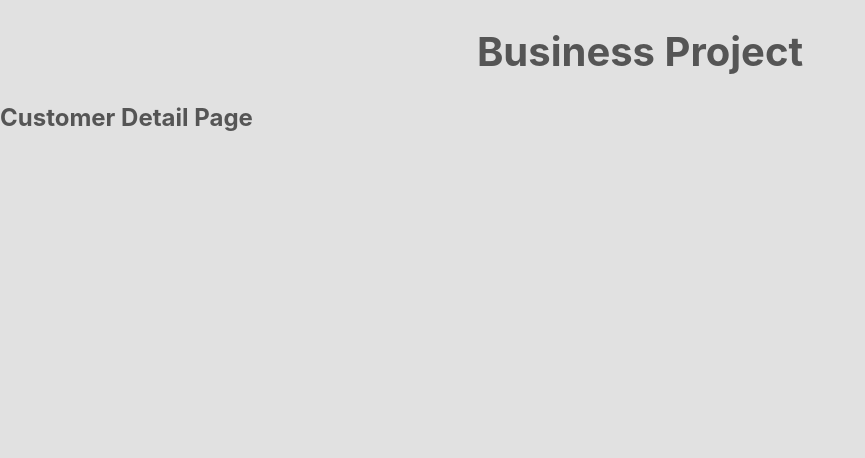
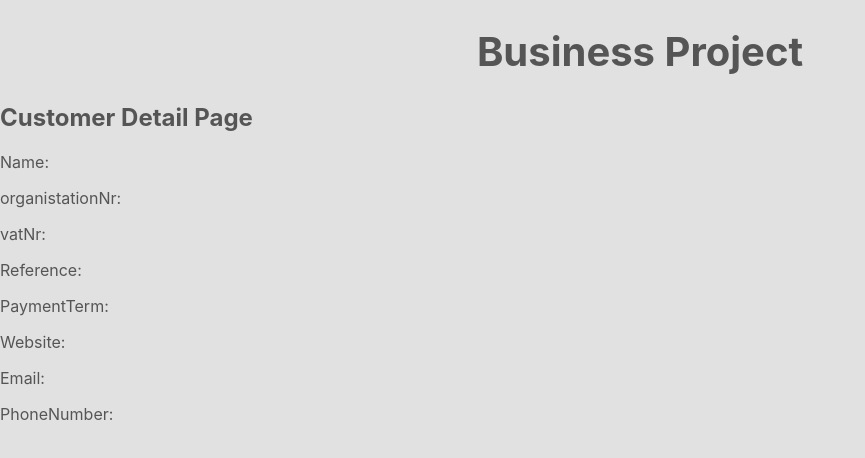
Before and after one commit to lduvnas/js3-business-project, a React (Create React App) app: page /customers/1 in a window 1280 px wide. Shown: the top 458 px of the page, without its empty margins (0-865 px from the left). Built offline with nearby package versions, Linux system fonts and the light colour scheme; no server answers.

Commit message:
start working on CostumerDetailPage

```diff
--- a/src/pages/CustomerDetailPage.jsx
+++ b/src/pages/CustomerDetailPage.jsx
@@ -1,9 +1,39 @@
-import React from "react";
+import React, { useState, useEffect } from "react";
+import UserKit from "../data/UserKit";
 
-export default function CustomerDetailPage() {
+export default function CustomerDetailPage(props) {
+  let [customerData, setCustomerData] = useState({});
+  const customerId = props.match.params.id;
+  console.log(customerId);
+
+  const userKit = new UserKit();
+
+  function getCustomer() {
+    userKit
+      .getCustomerList()
+      .then(res => res.json())
+      .then(data => {
+        console.log(data.results);
+
+        setCustomerData(data.results[0]);
+      });
+  }
+
+  useEffect(() => {
+    getCustomer();
+  }, []);
+
   return (
     <div>
       <h2>Customer Detail Page</h2>
+      <p>Name:{customerData.name}</p>
+      <p>organistationNr:{customerData.organisationNr}</p>
+      <p>vatNr:{customerData.vatNr}</p>
+      <p>Reference:{customerData.reference}</p>
+      <p>PaymentTerm:{customerData.paymentTerm}</p>
+      <p>Website:{customerData.website}</p>
+      <p>Email:{customerData.email}</p>
+      <p>PhoneNumber:{customerData.phoneNumber}</p>
     </div>
   );
 }
```
